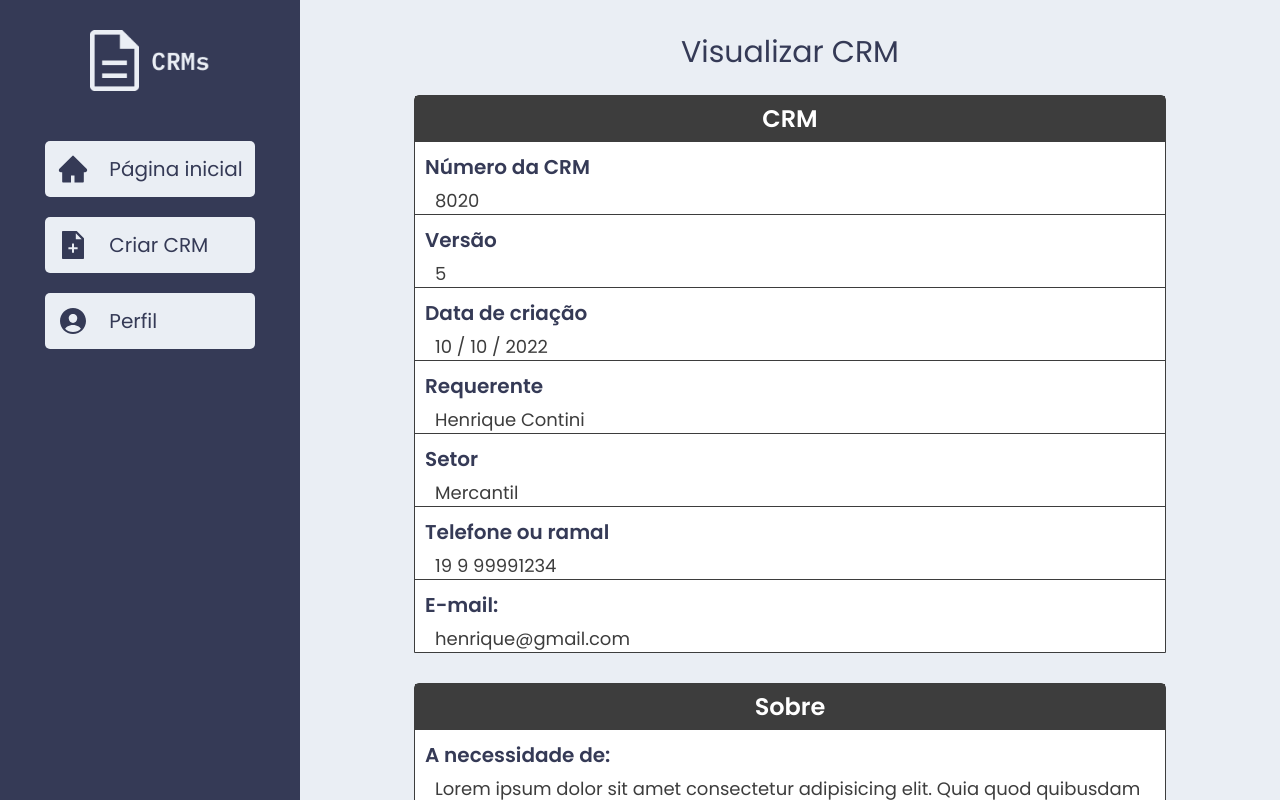
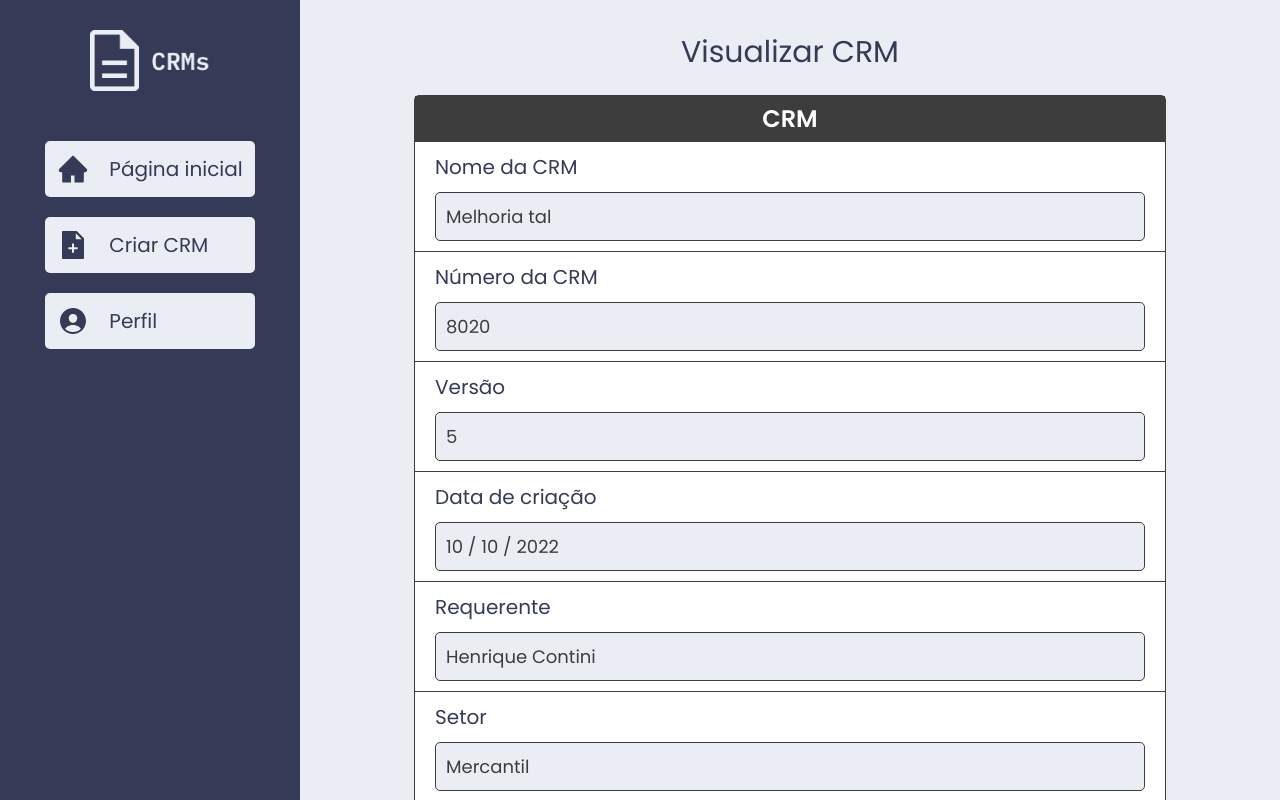
Before and after one commit to HenriqueContini/CRM, a React (Vite) app: page /crm in a window 1280 px wide. Shown: the top 800 px of the page. Built offline with nearby package versions, Linux system fonts and the light colour scheme.

Commit message:
Changing styles

```diff
--- a/src/components/styles/CrmInfo.css
+++ b/src/components/styles/CrmInfo.css
@@ -1,13 +1,18 @@
 .crminfo-subtitle {
     font-size: 1.25rem;
     color: var(--dark-blue);
-    font-weight: 600;
-    padding: 10px 10px 0 10px;
+    font-weight: 400;
+    padding: 10px 20px 0 20px;
     border-top: 1px solid var(--black);
 }
 
 .crminfo-info {
+    display: block;
     font-size: 1.125rem;
     color: var(--black);
-    padding: 5px 10px 0 20px;
+    margin: 10px 20px;
+    background-color: var(--grey);
+    border: 1px solid var(--black);
+    padding: 10px;
+    border-radius: 5px;
 }
--- a/src/pages/Crm.jsx
+++ b/src/pages/Crm.jsx
@@ -10,6 +10,7 @@ const Crm = () => {
             <section className="crm-wrapper">
                 <article className='crm-article'>
                     <h2 className='crm-article-title'>CRM</h2>
+                    <CrmInfo subtitle='Nome da CRM' info='Melhoria tal'/>
                     <CrmInfo subtitle='Número da CRM' info='8020'/>
                     <CrmInfo subtitle='Versão' info='5'/>
                     <CrmInfo subtitle='Data de criação' info='10 / 10 / 2022'/>
```
